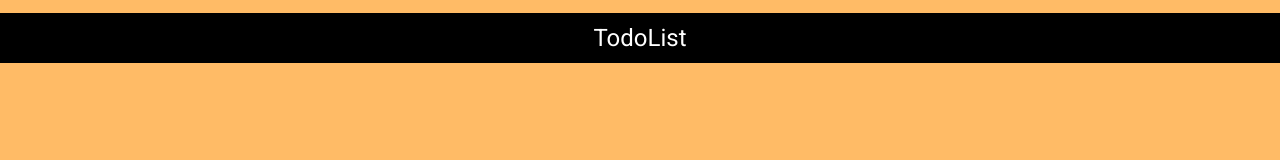
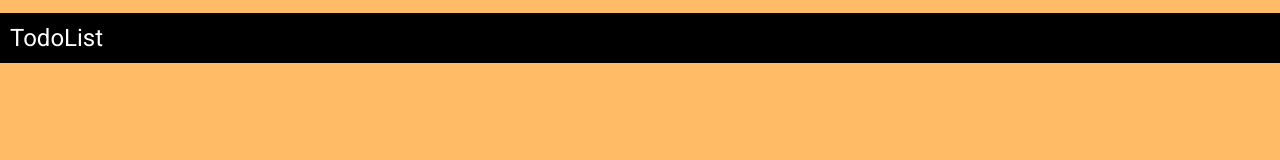
Before and after one commit to Diuer/todolist, a plain HTML site: page index.html in a window 1280 px wide. Drawn offline with nearby package versions, Linux system fonts and the light colour scheme; files that its build step writes are made by us from their sources.

Commit message:
Update index.html

```diff
--- a/index.html
+++ b/index.html
@@ -9,7 +9,7 @@
   <link rel='stylesheet' href='https://cdnjs.cloudflare.com/ajax/libs/font-awesome/4.7.0/css/font-awesome.min.css'>
   <link rel='stylesheet' href='https://fonts.googleapis.com/css?family=Roboto'>
 
-  <link rel="stylesheet" href="style/style.css">
+  <link rel="stylesheet" href="css/style.css">
 
 
 </head>
```
